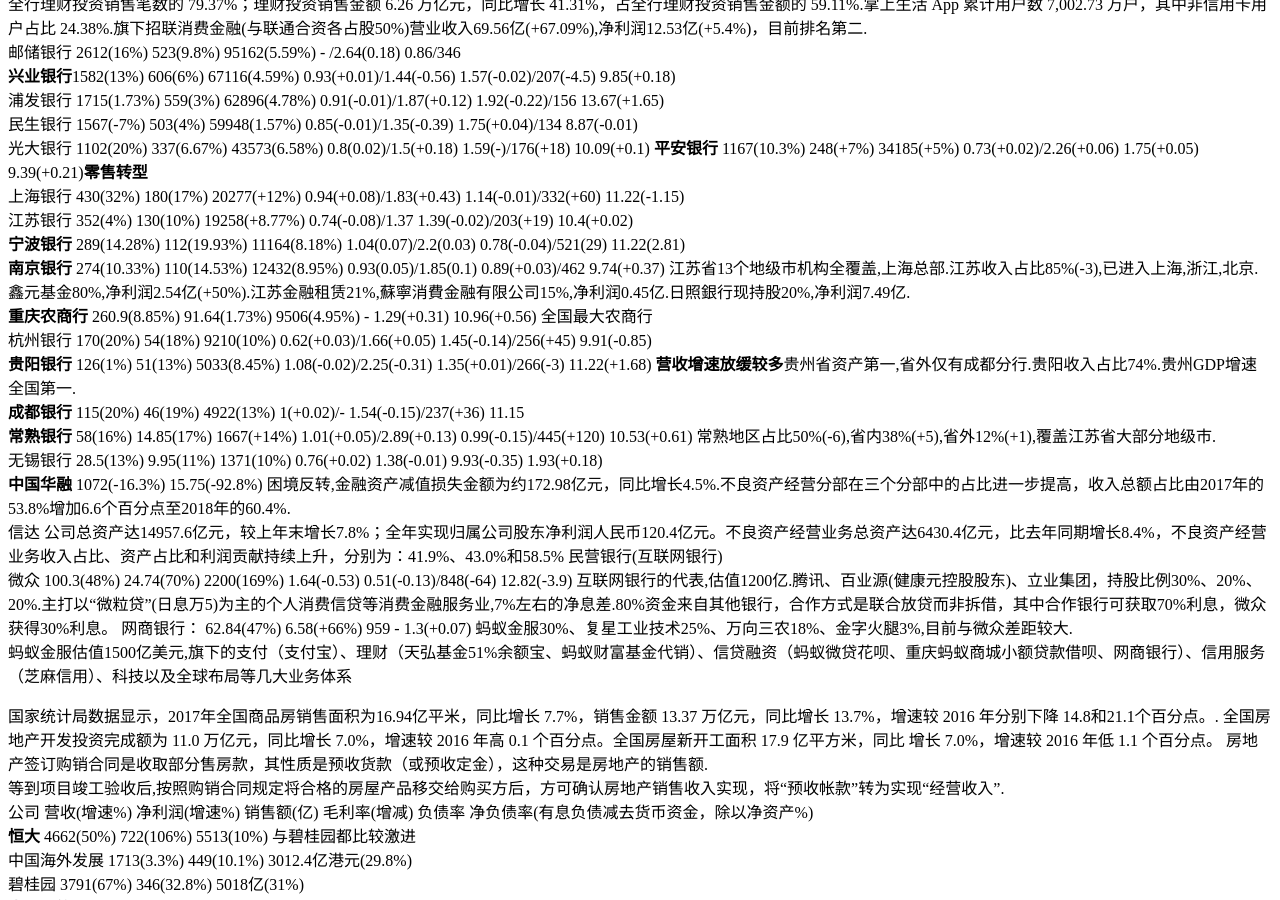
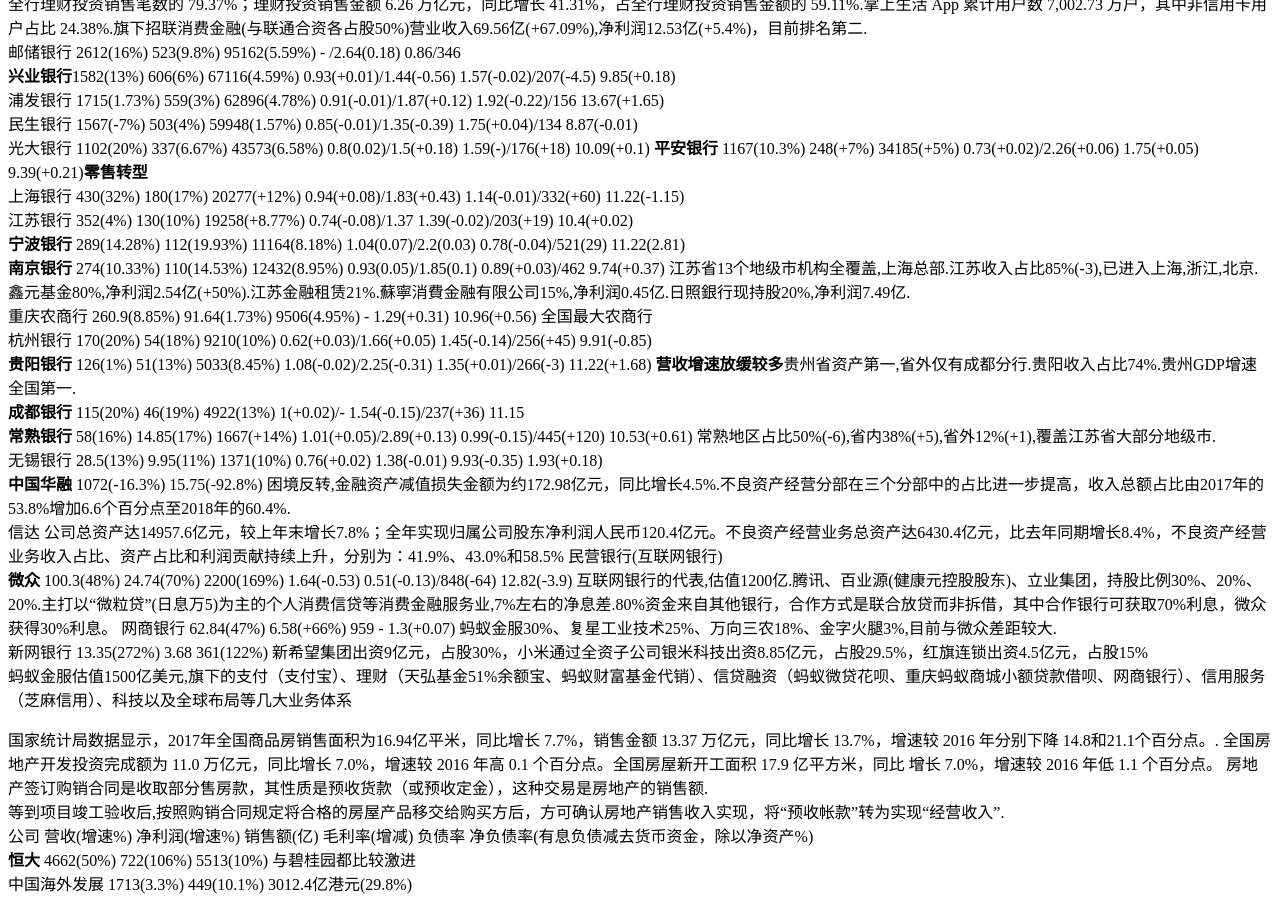
Before and after one commit to kingofhawks/kingofhawks.github.io, a Jekyll site: the page built from _posts/2018-10-27-重点上市公司2018年报汇总.md, in a window 1280 px wide and 900 px high, scrolled down 9724 px. Built offline with Jekyll 4.4.1, drawn with Linux system fonts in a browser that asks for light colours; our own code applies the rules of GitHub Pages for plain Markdown files.

Commit message:
update 新网

```diff
--- a/_posts/2018-10-27-重点上市公司2018年报汇总.md
+++ b/_posts/2018-10-27-重点上市公司2018年报汇总.md
@@ -328,8 +328,8 @@
 上海银行     430(32%)     180(17%)     20277(+12%)   0.94(+0.08)/1.83(+0.43) 1.14(-0.01)/332(+60)  11.22(-1.15)
 江苏银行     352(4%)       130(10%)    19258(+8.77%)  0.74(-0.08)/1.37        1.39(-0.02)/203(+19)  10.4(+0.02)
 **宁波银行** 289(14.28%)    112(19.93%) 11164(8.18%)  1.04(0.07)/2.2(0.03)   0.78(-0.04)/521(29)  11.22(2.81)
-**南京银行** 274(10.33%)    110(14.53%)  12432(8.95%) 0.93(0.05)/1.85(0.1)    0.89(+0.03)/462    9.74(+0.37)  江苏省13个地级市机构全覆盖,上海总部.江苏收入占比85%(-3),已进入上海,浙江,北京.鑫元基金80%,净利润2.54亿(+50%).江苏金融租赁21%,蘇寧消費金融有限公司15%,净利润0.45亿.日照銀行现持股20%,净利润7.49亿.
-**重庆农商行** 260.9(8.85%) 91.64(1.73%) 9506(4.95%)     -              1.29(+0.31)    10.96(+0.56) 全国最大农商行
+**南京银行** 274(10.33%)    110(14.53%)  12432(8.95%) 0.93(0.05)/1.85(0.1)    0.89(+0.03)/462    9.74(+0.37)  江苏省13个地级市机构全覆盖,上海总部.江苏收入占比85%(-3),已进入上海,浙江,北京.鑫元基金80%,净利润2.54亿(+50%).江苏金融租赁21%.蘇寧消費金融有限公司15%,净利润0.45亿.日照銀行现持股20%,净利润7.49亿.
+重庆农商行   260.9(8.85%) 91.64(1.73%) 9506(4.95%)     -              1.29(+0.31)    10.96(+0.56) 全国最大农商行
 杭州银行      170(20%)     54(18%)       9210(10%)     0.62(+0.03)/1.66(+0.05)   1.45(-0.14)/256(+45)   9.91(-0.85)
 **贵阳银行** 126(1%)        51(13%)     5033(8.45%)    1.08(-0.02)/2.25(-0.31) 1.35(+0.01)/266(-3)   11.22(+1.68) **营收增速放缓较多**贵州省资产第一,省外仅有成都分行.贵阳收入占比74%.贵州GDP增速全国第一.
 **成都银行**  115(20%)     46(19%)       4922(13%)     1(+0.02)/-            1.54(-0.15)/237(+36)    11.15
@@ -338,8 +338,9 @@
 **中国华融**  1072(-16.3%)   15.75(-92.8%)  困境反转,金融资产减值损失金额为约172.98亿元，同比增长4.5%.不良资产经营分部在三个分部中的占比进一步提高，收入总额占比由2017年的53.8%增加6.6个百分点至2018年的60.4%.
 信达     公司总资产达14957.6亿元，较上年末增长7.8%；全年实现归属公司股东净利润人民币120.4亿元。不良资产经营业务总资产达6430.4亿元，比去年同期增长8.4%，不良资产经营业务收入占比、资产占比和利润贡献持续上升，分别为：41.9%、43.0%和58.5%
 民营银行(互联网银行)
-微众        100.3(48%)       24.74(70%)  2200(169%)   1.64(-0.53)          0.51(-0.13)/848(-64)      12.82(-3.9) 互联网银行的代表,估值1200亿.腾讯、百业源(健康元控股股东)、立业集团，持股比例30%、20%、20%.主打以“微粒贷”(日息万5)为主的个人消费信贷等消费金融服务业,7%左右的净息差.80%资金来自其他银行，合作方式是联合放贷而非拆借，其中合作银行可获取70%利息，微众获得30%利息。
-网商银行：   62.84(47%)     6.58(+66%)    959          -    1.3(+0.07) 蚂蚁金服30%、复星工业技术25%、万向三农18%、金字火腿3%,目前与微众差距较大.
+**微众**     100.3(48%)       24.74(70%)  2200(169%)   1.64(-0.53)          0.51(-0.13)/848(-64)      12.82(-3.9) 互联网银行的代表,估值1200亿.腾讯、百业源(健康元控股股东)、立业集团，持股比例30%、20%、20%.主打以“微粒贷”(日息万5)为主的个人消费信贷等消费金融服务业,7%左右的净息差.80%资金来自其他银行，合作方式是联合放贷而非拆借，其中合作银行可获取70%利息，微众获得30%利息。
+网商银行    62.84(47%)     6.58(+66%)    959          -    1.3(+0.07) 蚂蚁金服30%、复星工业技术25%、万向三农18%、金字火腿3%,目前与微众差距较大.
+新网银行    13.35(272%)     3.68         361(122%)     新希望集团出资9亿元，占股30%，小米通过全资子公司银米科技出资8.85亿元，占股29.5%，红旗连锁出资4.5亿元，占股15%
 蚂蚁金服估值1500亿美元,旗下的支付（支付宝）、理财（天弘基金51%余额宝、蚂蚁财富基金代销）、信贷融资（蚂蚁微贷花呗、重庆蚂蚁商城小额贷款借呗、网商银行）、信用服务（芝麻信用）、科技以及全球布局等几大业务体系
 
 
```
